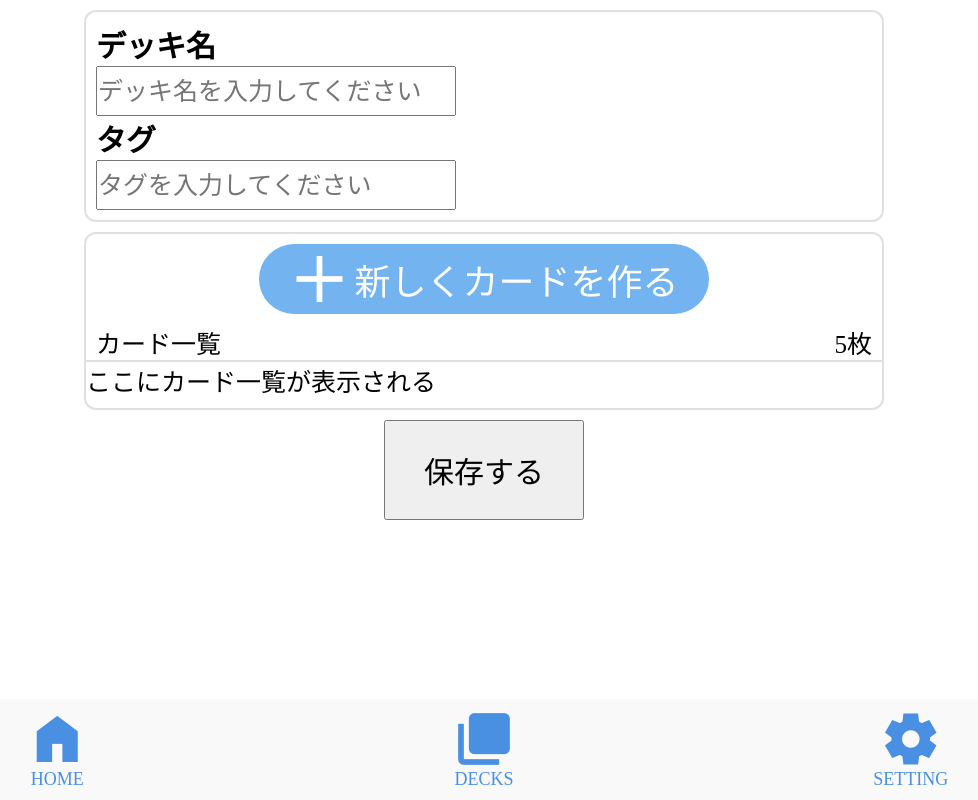
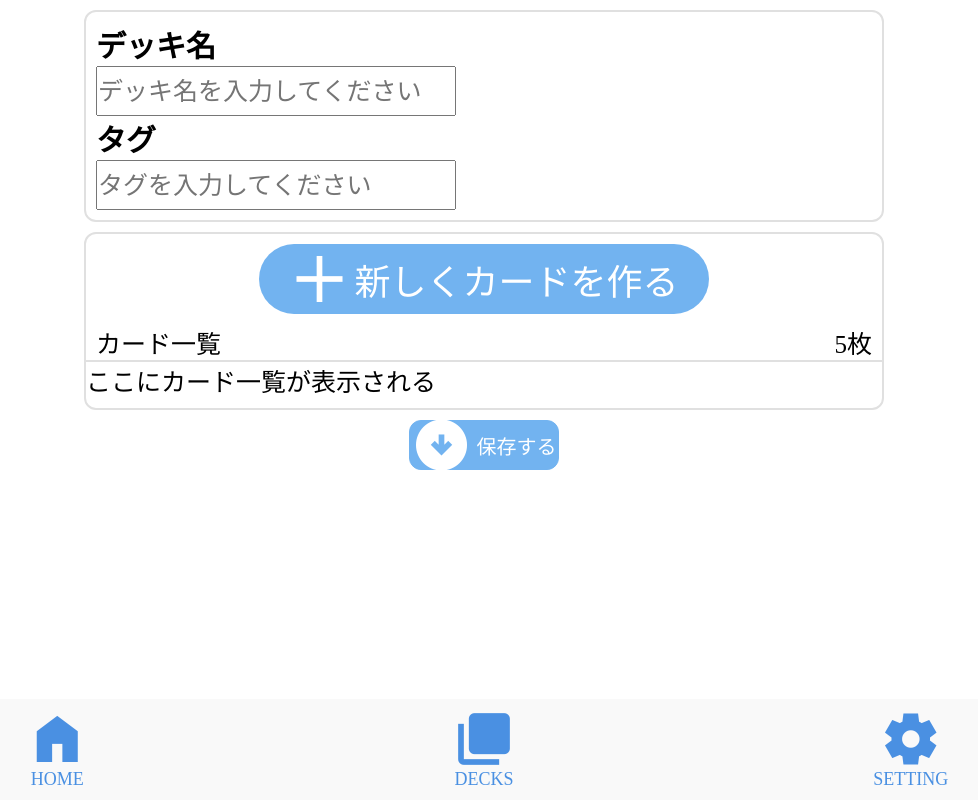
Before and after one commit to 1f10230039/moca_1, a React (Vite) app: page /new-deck in a window 1280 px wide. Shown: the whole page, without its empty margins (156-1134 px from the left). Built offline with nearby package versions, Linux system fonts and the light colour scheme.

Commit message:
保存するボタンを作った

```diff
--- a/src/components/new-card-btn/NewDeckBtn.jsx
+++ b/src/components/new-card-btn/NewDeckBtn.jsx
@@ -7,7 +7,7 @@ export default function NewCardBtn () {
             <section className="new-card-btn">
                 <Link to="new-card">
                     <div className="new-card-btn__item">
-                        <span class="material-symbols-outlined">add_2</span>
+                        <span className="material-symbols-outlined">add_2</span>
                         <span>新しくカードを作る</span>
                     </div>
                 </Link>
--- a/src/components/new-deck-btn/NewDeckBtn.jsx
+++ b/src/components/new-deck-btn/NewDeckBtn.jsx
@@ -7,7 +7,7 @@ export default function NewDeckBtn () {
             <section className="new-deck-btn">
                 <Link to="new-deck">
                     <div className="new-deck-btn__item">
-                        <span class="material-symbols-outlined">add_2</span>
+                        <span className="material-symbols-outlined">add_2</span>
                         <span>新しくデッキを作る</span>
                     </div>
                 </Link>
--- a/src/components/save-btn/SaveBtn.jsx
+++ b/src/components/save-btn/SaveBtn.jsx
@@ -1,16 +1,13 @@
-import { Link } from "react-router-dom";
 import "./save-btn.css"
 
-export default function SaveBtn () {
+export default function SaveBtn ({ onClick }) {
     return (
         <>
             <section className="save-btn">
-                <Link to="decks">
-                    <div className="save-btn__item">
-                        <span className="material-symbols-outlined">add_2</span>
-                        <span>保存する</span>
-                    </div>
-                </Link>
+                <button className="save-btn__item" onClick={onClick}>
+                    <span className="material-symbols-outlined">arrow_circle_down</span>
+                    <span>保存する</span>
+                </button>
             </section>
         </>
     );
--- a/src/components/save-btn/save-btn.css
+++ b/src/components/save-btn/save-btn.css
@@ -1,37 +1,19 @@
-.save-btn a{
-    text-decoration: none;
-    font-size: 24px;
-}
 
 .save-btn__item {
-    background-color: #72B3F0;
-    color: #fff;
     display: flex;
     align-items: center;
     justify-content: center;
-    width: 300px;
+    gap: 5px;
+    width: 150px;
+    height: 50px;
+    border-radius: 12px;
+    border: 1px solid #72B3F0;
+    background-color: #72B3F0;
+    color: #fff;
+    font-size: 20px;
     margin: 0 auto;
-    gap: 5px;
-    border-radius: 36px;
-}
-.material-symbols-outlined {
-    font-size: 28px;
-    font-variation-settings:
-    'FILL' 0,
-    'wght' 500,
-    'GRAD' 0,
-    'opsz' 24
 }
 
 @media (min-width: 920px) {
-    .save-btn a{
-        font-size: 36px;
-    }
-    .save-btn__item {
-        width: 450px;
-        gap: 5px;
-    }
-    .material-symbols-outlined {
-        font-size: 48px;
-    }
+
 }
--- a/src/features/new-deck/NewDeck.jsx
+++ b/src/features/new-deck/NewDeck.jsx
@@ -1,10 +1,14 @@
 import React, { useState } from "react";
+import { useNavigate } from "react-router-dom";
 import "./new-deck.css"
 import NewCardBtn from "../../components/new-card-btn/NewDeckBtn";
+import SaveBtn from "../../components/save-btn/SaveBtn";
 
 export default function NewDeck () {
     const [deckTitle, setDeckTitle] = useState("");
     const [deckTag, setDeckTag] = useState("");
+    const navigate = useNavigate();
+
     const handleSaveDeck = () => {
         const existingDecks = JSON.parse(localStorage.getItem("decks")) || [];
         const newDeck = {
@@ -18,7 +22,10 @@ export default function NewDeck () {
         console.log("保存されたデッキ一覧:", updateDecks)
         setDeckTitle("");
         setDeckTag("");
+
+        navigate("/decks")
     };
+
     return (
         <>
             <section className="new-deck">
@@ -45,9 +52,7 @@ export default function NewDeck () {
                         ここにカード一覧が表示される
                     </section>
                 </section>
-                <section className="new-deck__save">
-                    <button onClick={handleSaveDeck}>保存する</button>
-                </section>
+                <SaveBtn onClick={handleSaveDeck} />
             </section>
         </>
     );
```
